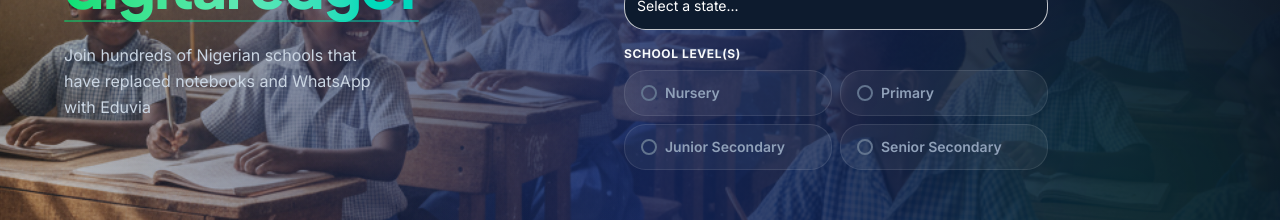
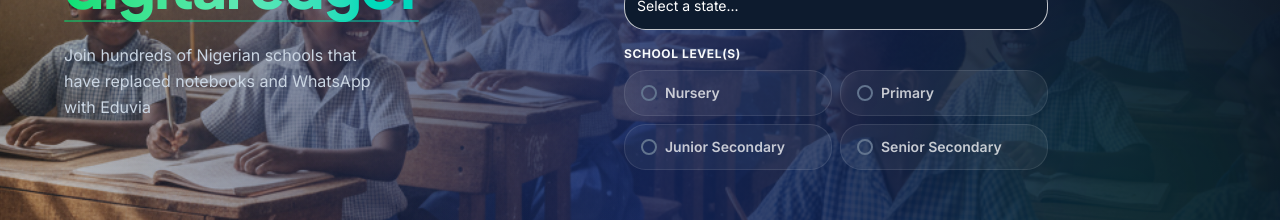
Before and after one commit to sleekcharly/smart-school-os, a Next.js app: page /signup in a window 1280 px wide. Shown: the part 444-664 px from the top of the page. Built offline with nearby package versions, Linux system fonts and the light colour scheme.

Commit message:
updated text color on signup page

```diff
--- a/app/(auth)/signup/page.tsx
+++ b/app/(auth)/signup/page.tsx
@@ -538,7 +538,7 @@
                           key={l}
                           type="button"
                           onClick={() => toggleLevel(l)}
-                          className={`relative py-3 px-4 rounded-2xl text-sm font-semibold border transition-all duration-200 flex items-center gap-2 ${
+                          className={`relative py-3 px-4 rounded-2xl text-sm font-semibold border transition-all duration-200 flex items-center gap-2 cursor-pointer text-white/75 ${
                             form.level.includes(l)
                               ? 'bg-green-500/20 border-green-400/60 text-green-300 shadow-lg shadow-green-500/10'
                               : 'bg-white/5 border-white/10 text-slate-400 hover:border-white/25 hover:text-white'
```
